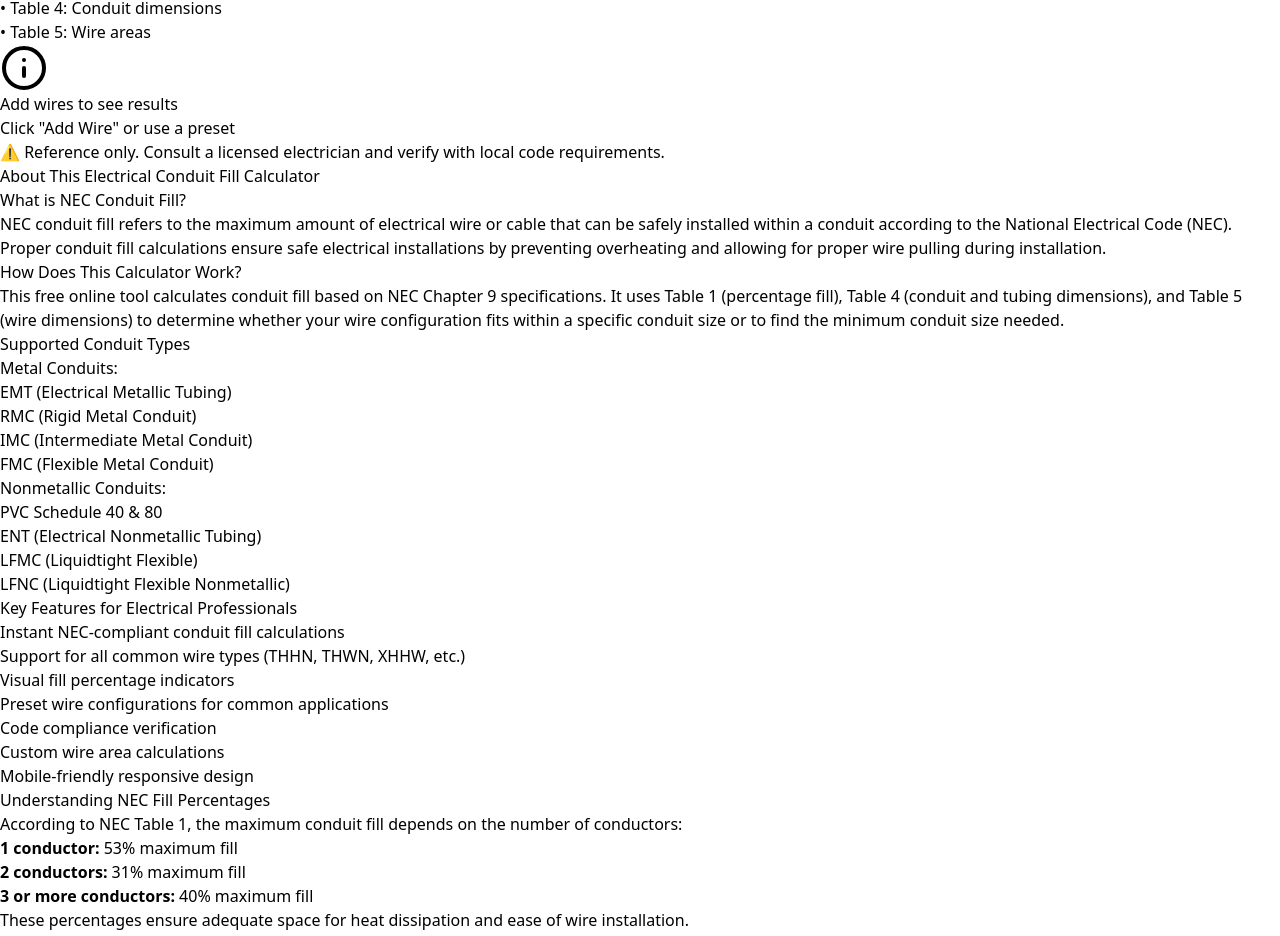
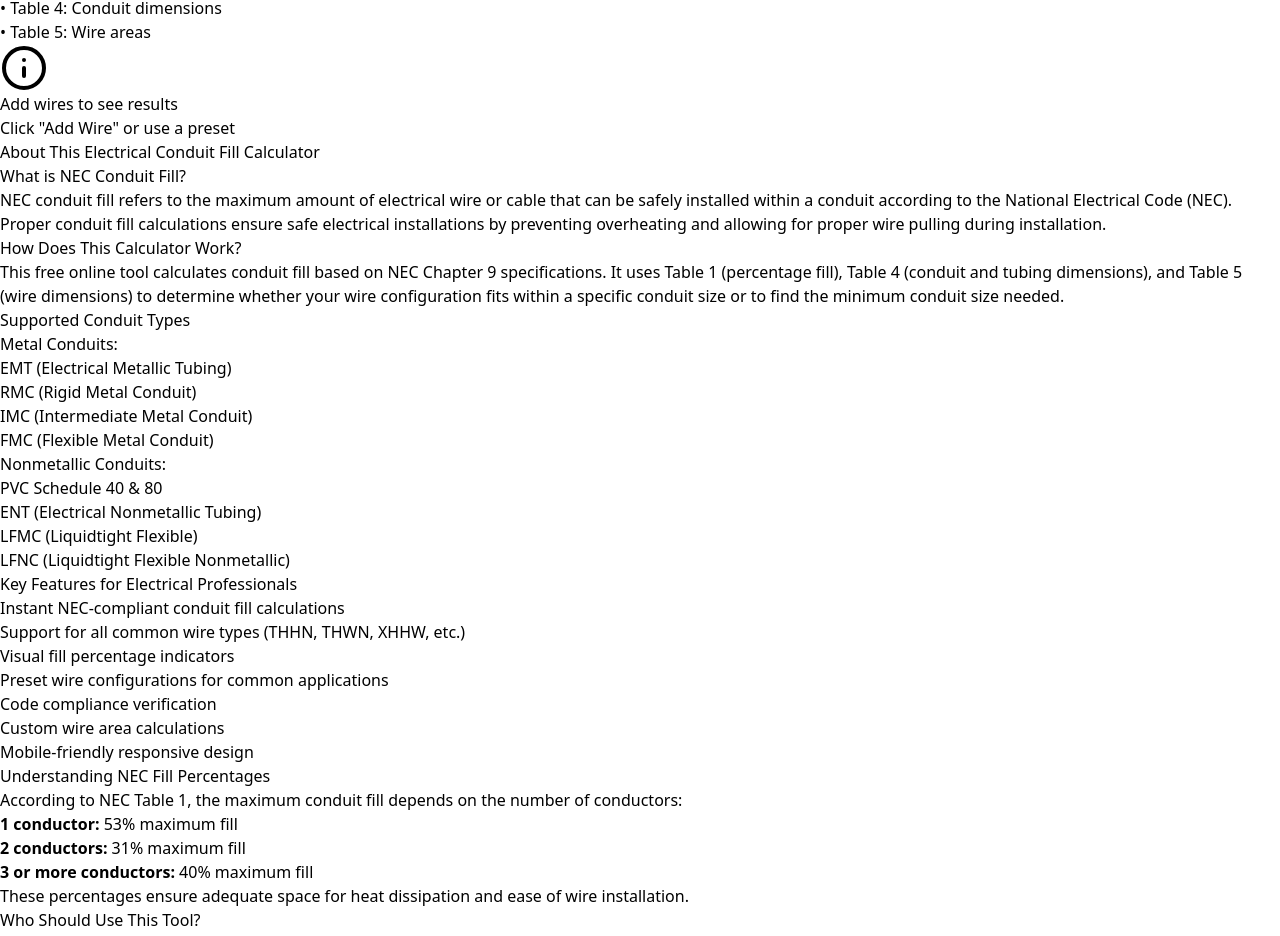
Before and after one commit to adevenuto/conduitFillCalc, a React (Vite) app: page / in a window 1280 px wide. Shown: the part 1298-2234 px from the top of the page. Built offline with nearby package versions, Linux system fonts and the light colour scheme.

Commit message:
removed dup section and testing deploy action

```diff
--- a/src/App.js
+++ b/src/App.js
@@ -1106,10 +1106,6 @@ const ConduitFillCalculator = () => {
 
         {/* SEO-rich footer section */}
         <footer className="mt-4 space-y-4">
-          <div className="p-3 text-xs text-center text-gray-700 bg-white border border-gray-200 rounded-lg shadow">
-            <p>⚠️ Reference only. Consult a licensed electrician and verify with local code requirements.</p>
-          </div>
-
           {/* About Section - SEO Content */}
           <article className="p-6 bg-white border border-gray-200 rounded-lg shadow">
             <h2 className="mb-3 text-xl font-bold text-slate-800">
```
